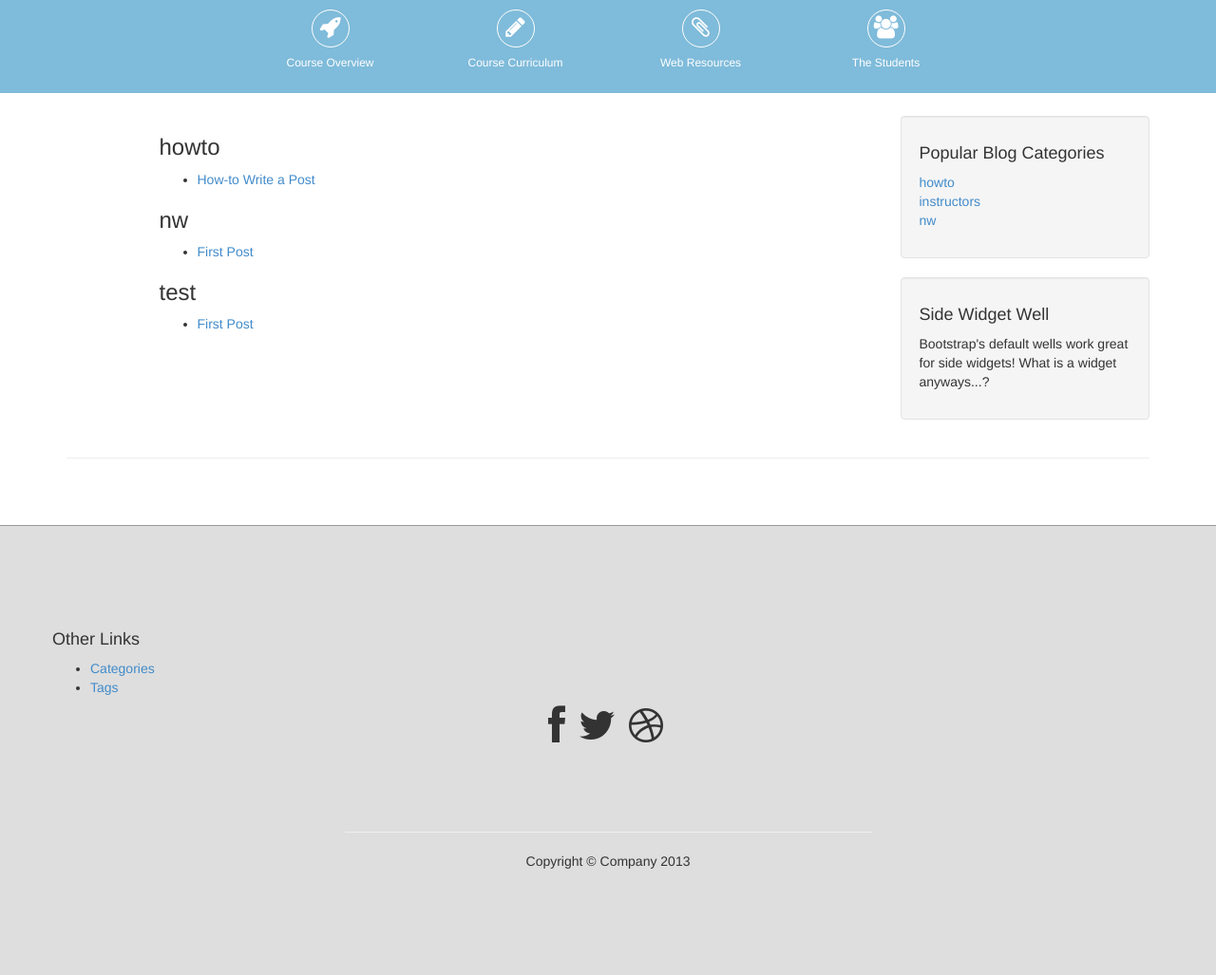
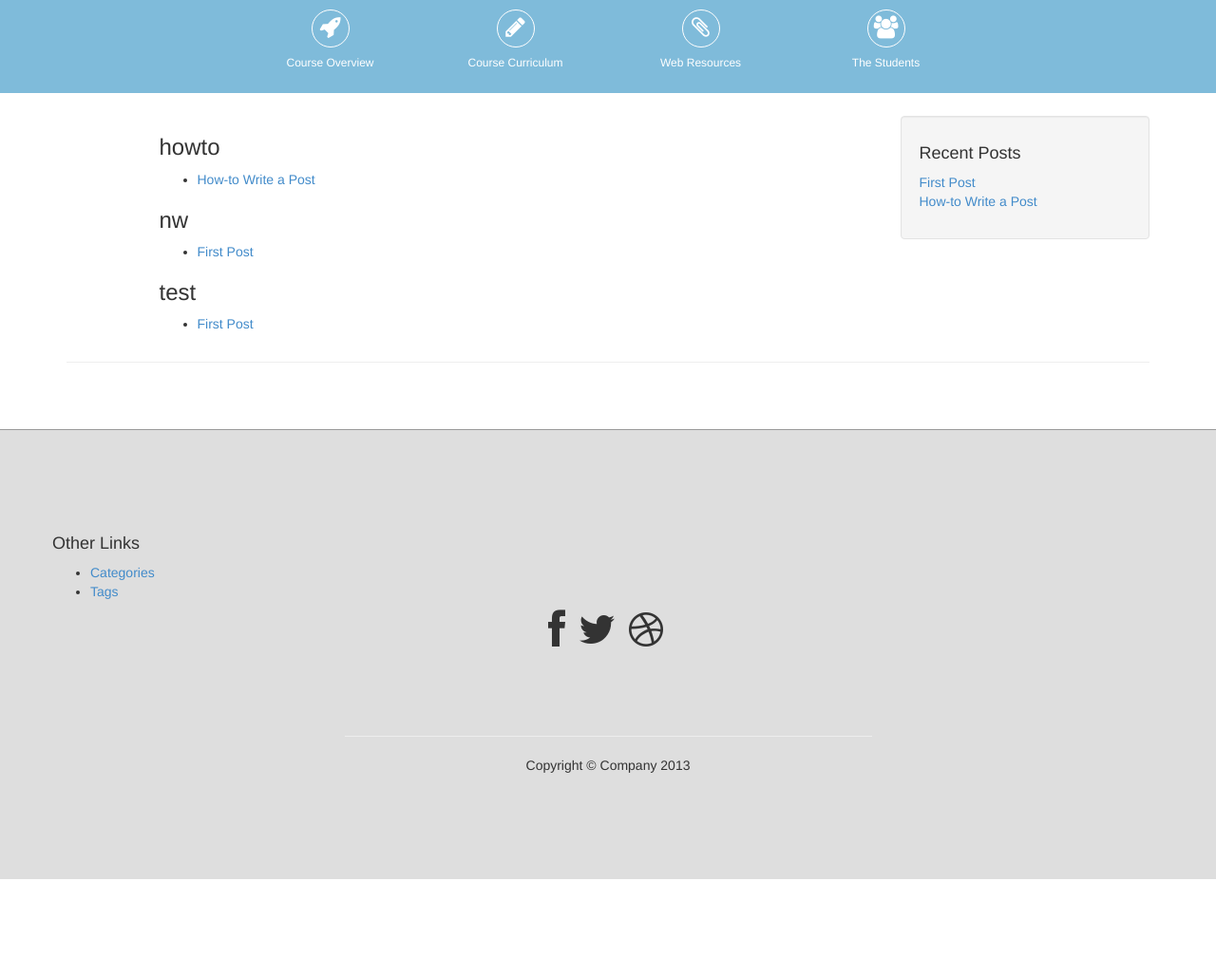
Before and after one commit to WebDevBootcamp/WebDevBootcamp.github.io, a Jekyll site: the page built from tags.html, in a window 1280 px wide. Shown: the whole page at 95% size. Built offline with Jekyll 4.4.1, drawn with Linux system fonts in a browser that asks for light colours; after the commit the page ends 926 px from its top, so only the background shows below that.

Commit message:
using userid for context sensitive menus

```diff
--- a/_includes/sidebar.html
+++ b/_includes/sidebar.html
@@ -1,19 +1,20 @@
   <!-- /well -->
+
   <div class="well">
-      <h4>Popular Blog Categories</h4>
+      <h4>{% if page.userid %}Other Posts{% else %}Recent Posts{% endif %}</h4>
       <div class="row">
           <div class="col-lg-12">
               <ul class="list-unstyled">
-                {% for category in site.categories %}
-                  <li><a href="#{{ category | first }}">{{ category | first }}</a></li>
+                {% for post in site.posts %}
+                  {% if page.userid %}
+                    {% if post.userid == page.userid %}
+                        <li><a href="{{ post.url }}">{{ post.title }}</a></li>
+                    {% endif %}
+                  {% else %}
+                    <li><a href="{{ post.url }}">{{ post.title }}</a></li>
+                  {% endif %}
                 {% endfor %}
               </ul>
           </div>
       </div>
   </div>
-  <!-- /well -->
-  <div class="well">
-      <h4>Side Widget Well</h4>
-      <p>Bootstrap's default wells work great for side widgets! What is a widget anyways...?</p>
-  </div>
-  <!-- /well -->
```
